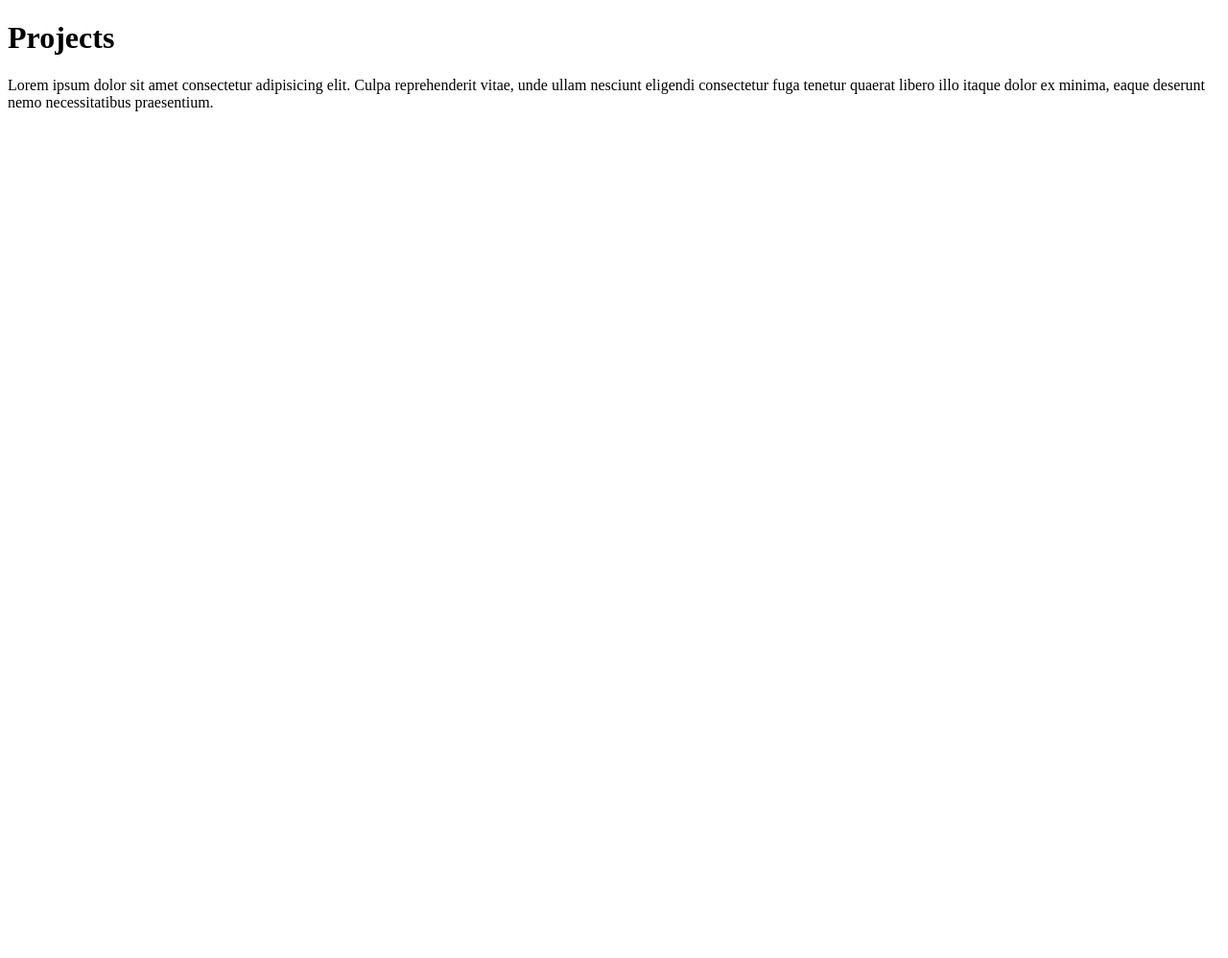
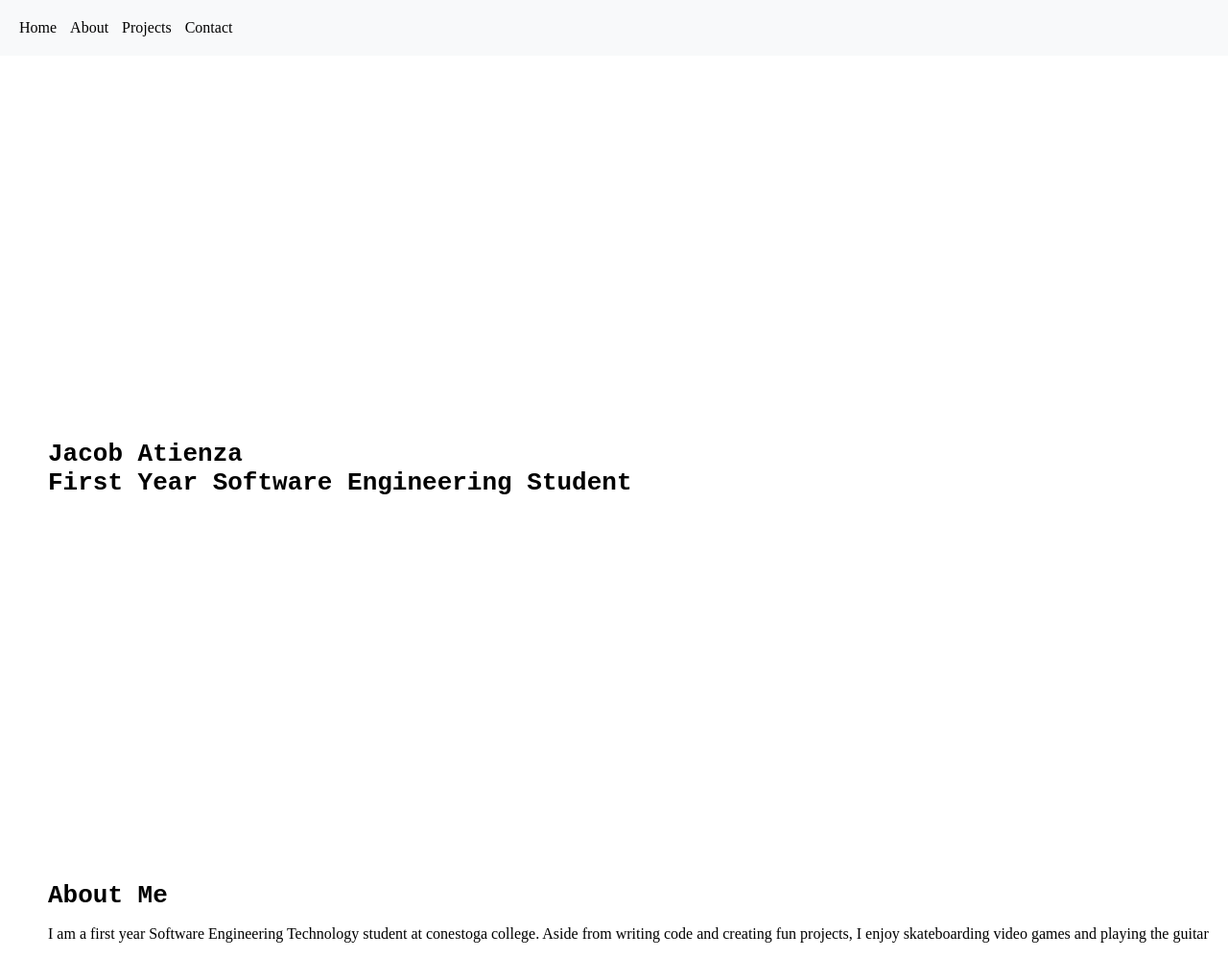
Before and after one commit to eve4code/eve4code.github.com, a plain HTML site: page index.html in a window 1280 px wide. Shown: the whole page at 96% size. Before the commit the page ends 800 px from the top, so only its background shows below. Drawn offline with Linux system fonts and the light colour scheme.

Commit message:
Changed everything still lots of work to do lol

```diff
--- a/index.html
+++ b/index.html
@@ -3,11 +3,32 @@
 <head>
     <meta charset="UTF-8">
     <meta name="viewport" content="width=device-width, initial-scale=1.0">
+    <title>Jacob Atienza - Software Engineering Student</title>
     <link rel="stylesheet" href="styles.css">
-    <title>Home-eve4</title>
 </head>
 <body>
-    <h1>Projects</h1>
-    <p>Lorem ipsum dolor sit amet consectetur adipisicing elit. Culpa reprehenderit vitae, unde ullam nesciunt eligendi consectetur fuga tenetur quaerat libero illo itaque dolor ex minima, eaque deserunt nemo necessitatibus praesentium.</p>
+    <nav>
+        <ul>
+            <li><a href="#home">Home</a></li>
+            <li><a href="#about">About</a></li>
+            <li><a href="#projects">Projects</a></li>
+            <li><a href="#contact">Contact</a></li>
+        </ul>
+    </nav>
+
+    <header class="main-header">
+        Jacob Atienza
+        <br>
+        First Year Software Engineering Student
+        <br>
+    </header>
+
+    <header class="about-header">
+        About Me
+    </header>
+    <section id="about">
+        <p>I am a first year Software Engineering Technology student at conestoga college. Aside from writing code and creating fun projects, I enjoy skateboarding video games and playing the guitar</p>
+    </section>
+
 </body>
 </html>
--- a/styles.css
+++ b/styles.css
@@ -0,0 +1,46 @@
+
+body, ul {
+    margin: 0;
+    padding: 0;
+  }
+
+  nav ul {
+    list-style-type: none;
+    padding: 20px;
+    background-color: #f8f9fa;
+  }
+
+  nav li {
+    display: inline;
+    margin-right: 10px;
+  }
+
+  nav a {
+    text-decoration: none;
+    color: black;
+  }
+
+  header{
+    margin-top: 100px;
+  }
+  .main-header {
+   font-size: 2em;
+   text-align: left;
+   padding-top: 300px;
+   padding-left: 50px;
+   font-family: monospace;
+   font-weight: 700;
+  }
+
+  .about-header{
+   font-size: 2em;
+   text-align: left;
+   padding-top: 300px;
+   padding-left: 50px;
+   font-family: monospace;
+   font-weight: 700;
+  }
+
+  #about{
+    padding-left:50px;
+  }
```
